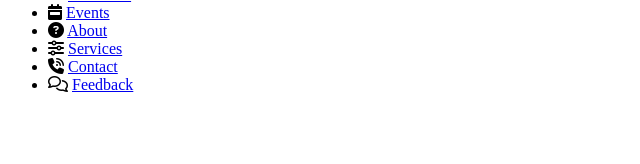
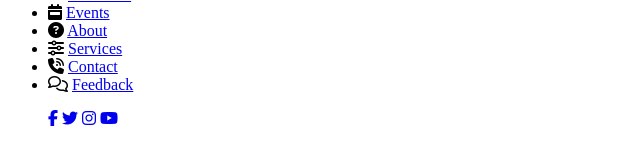
Before and after one commit to Dresae/PrcW12-Sidebar_B, a plain HTML site: page index.html in a window 1280 px wide. Shown: the part 148-312 px from the top of the page, 0-640 px from the left. Drawn offline with Linux system fonts and the light colour scheme.

Commit message:
added social media icons base

```diff
--- a/index.html
+++ b/index.html
@@ -67,6 +67,15 @@
                 </ul>
             </div>
 
+            <div class="social_media">
+                <ul>
+                  <a href="#"><i class="fab fa-facebook-f"></i></a>
+                  <a href="#"><i class="fab fa-twitter"></i></a>
+                  <a href="#"><i class="fab fa-instagram"></i></a>
+                  <a href="#"><i class="fab fa-youtube"></i></a>
+                </ul>
+              </div>
+
 
 </body>
 </html>
```
